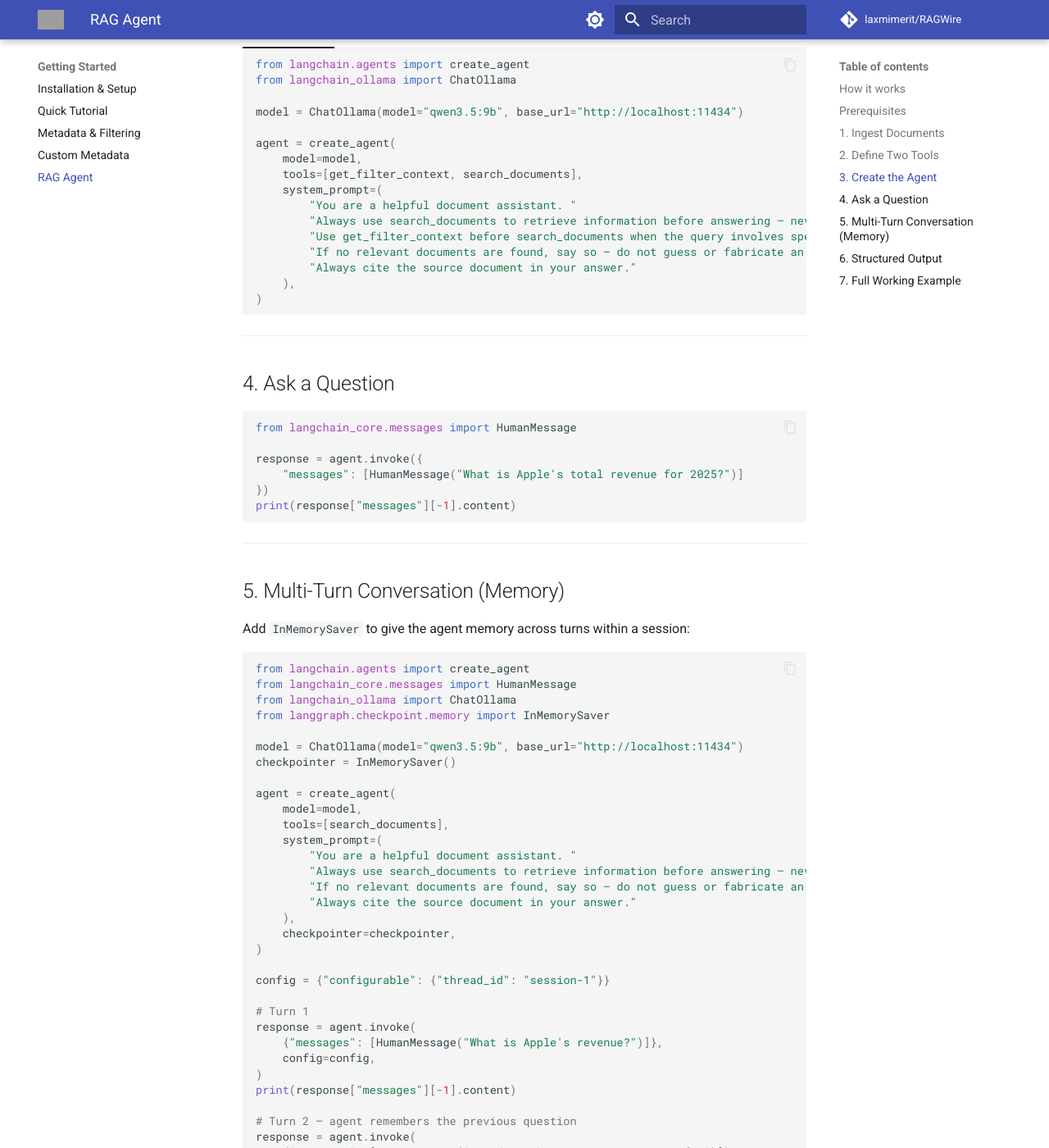
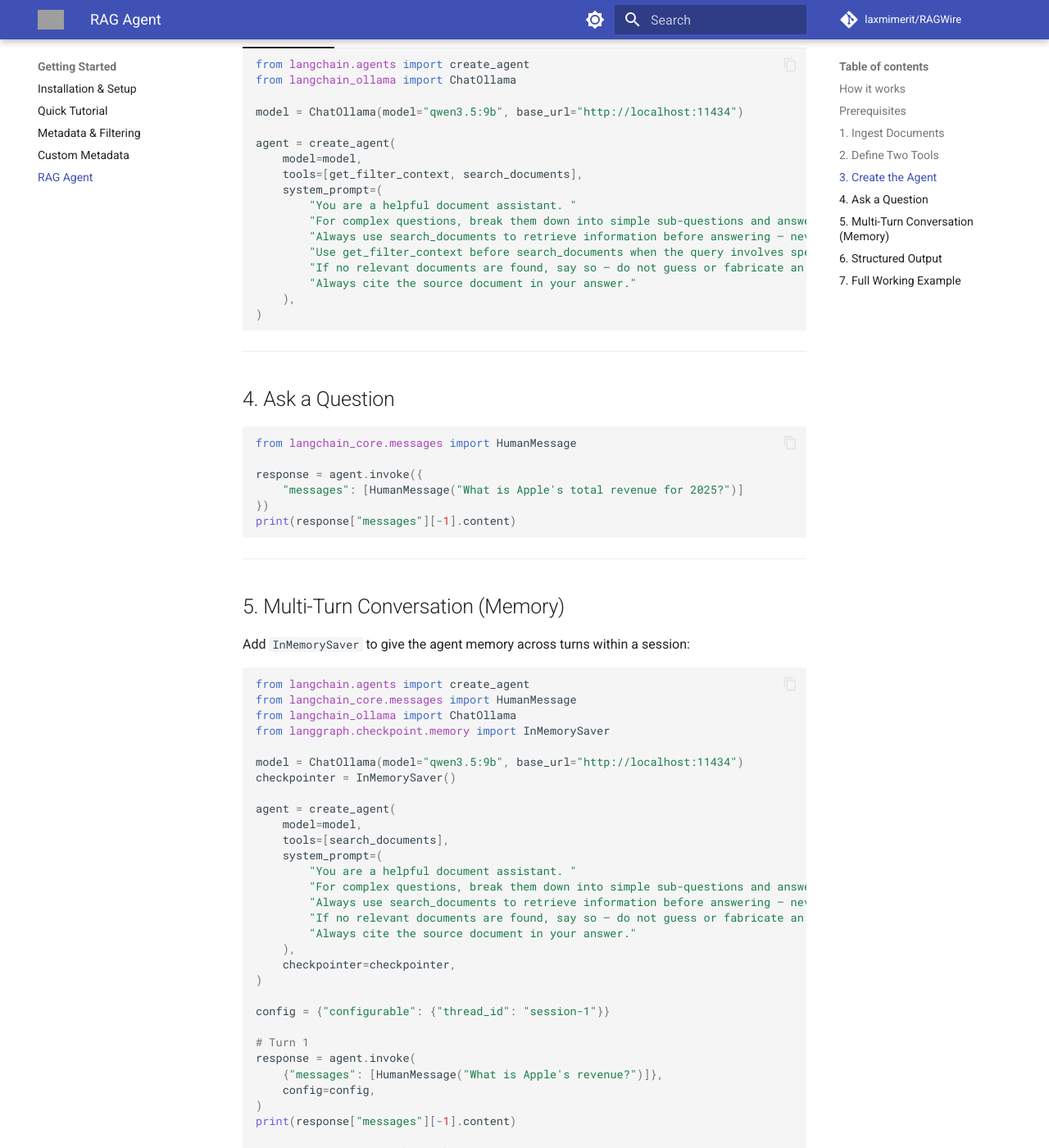
Before and after one commit to laxmimerit/RAGWire, an MkDocs documentation site: the page built from docs/rag_agent.md, in a window 1280 px wide and 1400 px high, scrolled down 2562 px. Shown: the whole window at 82% size. Built offline with MkDocs 1.6.1 and Material for MkDocs 9.7.7, drawn with Linux system fonts in a browser that asks for light colours; comment, search, counter and statistics services are not loaded; some of the changed text lies outside the part shown; grey boxes are pictures that could not be loaded.

Commit message:
default prompt correction

```diff
--- a/docs/rag_agent.md
+++ b/docs/rag_agent.md
@@ -124,6 +124,7 @@ Register both tools and give the agent a minimal system prompt:
         tools=[get_filter_context, search_documents],
         system_prompt=(
             "You are a helpful document assistant. "
+            "For complex questions, break them down into simple sub-questions and answer each one before forming a final answer. "
             "Always use search_documents to retrieve information before answering — never answer from general knowledge. "
             "Use get_filter_context before search_documents when the query involves specific metadata (company, year, document type, etc.). "
             "If no relevant documents are found, say so — do not guess or fabricate an answer. "
@@ -145,6 +146,7 @@ Register both tools and give the agent a minimal system prompt:
         tools=[get_filter_context, search_documents],
         system_prompt=(
             "You are a helpful document assistant. "
+            "For complex questions, break them down into simple sub-questions and answer each one before forming a final answer. "
             "Always use search_documents to retrieve information before answering — never answer from general knowledge. "
             "Use get_filter_context before search_documents when the query involves specific metadata (company, year, document type, etc.). "
             "If no relevant documents are found, say so — do not guess or fabricate an answer. "
@@ -166,6 +168,7 @@ Register both tools and give the agent a minimal system prompt:
         tools=[get_filter_context, search_documents],
         system_prompt=(
             "You are a helpful document assistant. "
+            "For complex questions, break them down into simple sub-questions and answer each one before forming a final answer. "
             "Always use search_documents to retrieve information before answering — never answer from general knowledge. "
             "Use get_filter_context before search_documents when the query involves specific metadata (company, year, document type, etc.). "
             "If no relevant documents are found, say so — do not guess or fabricate an answer. "
@@ -187,6 +190,7 @@ Register both tools and give the agent a minimal system prompt:
         tools=[get_filter_context, search_documents],
         system_prompt=(
             "You are a helpful document assistant. "
+            "For complex questions, break them down into simple sub-questions and answer each one before forming a final answer. "
             "Always use search_documents to retrieve information before answering — never answer from general knowledge. "
             "Use get_filter_context before search_documents when the query involves specific metadata (company, year, document type, etc.). "
             "If no relevant documents are found, say so — do not guess or fabricate an answer. "
@@ -228,6 +232,7 @@ agent = create_agent(
     tools=[search_documents],
     system_prompt=(
         "You are a helpful document assistant. "
+        "For complex questions, break them down into simple sub-questions and answer each one before forming a final answer. "
         "Always use search_documents to retrieve information before answering — never answer from general knowledge. "
         "If no relevant documents are found, say so — do not guess or fabricate an answer. "
         "Always cite the source document in your answer."
@@ -282,6 +287,7 @@ agent = create_agent(
     tools=[search_documents],
     system_prompt=(
         "You are a helpful document assistant. "
+        "For complex questions, break them down into simple sub-questions and answer each one before forming a final answer. "
         "Always use search_documents to retrieve information before answering — never answer from general knowledge. "
         "If no relevant documents are found, say so — do not guess or fabricate an answer. "
         "Always cite the source document in your answer."
@@ -395,6 +401,7 @@ agent = create_agent(
     tools=[get_filter_context, search_documents],
     system_prompt=(
         "You are a helpful financial document assistant. "
+        "For complex questions, break them down into simple sub-questions and answer each one before forming a final answer. "
         "Always use search_documents to retrieve information before answering — never answer from general knowledge. "
         "Use get_filter_context before search_documents when the query involves specific metadata (company, year, document type, etc.). "
         "If no relevant documents are found, say so — do not guess or fabricate an answer. "
```
Also changed, not shown: docs/architecture/metadata_extraction.md (+4 -4 lines), docs/custom_metadata.md (+1 -0 lines), 2 other files.
